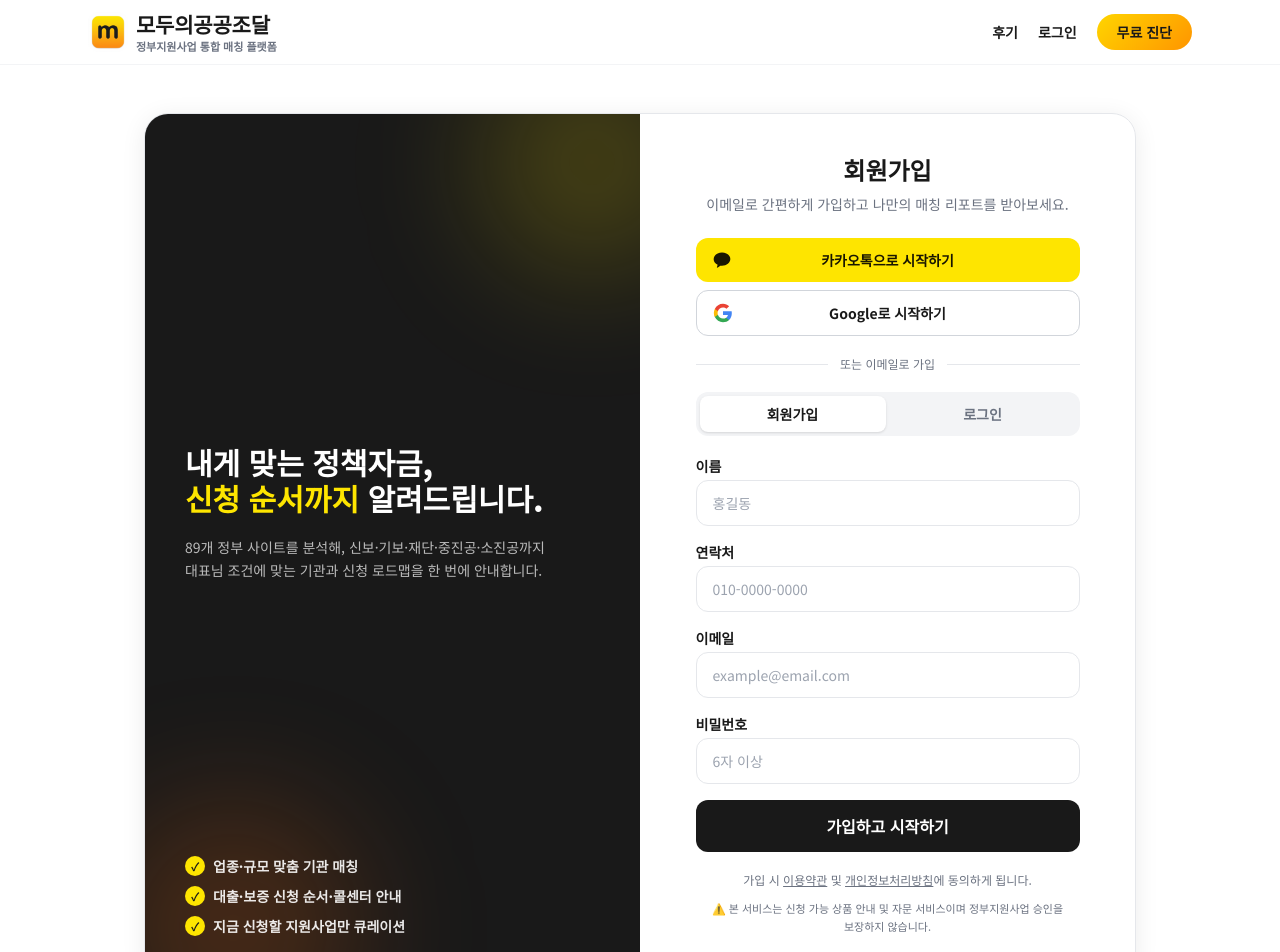
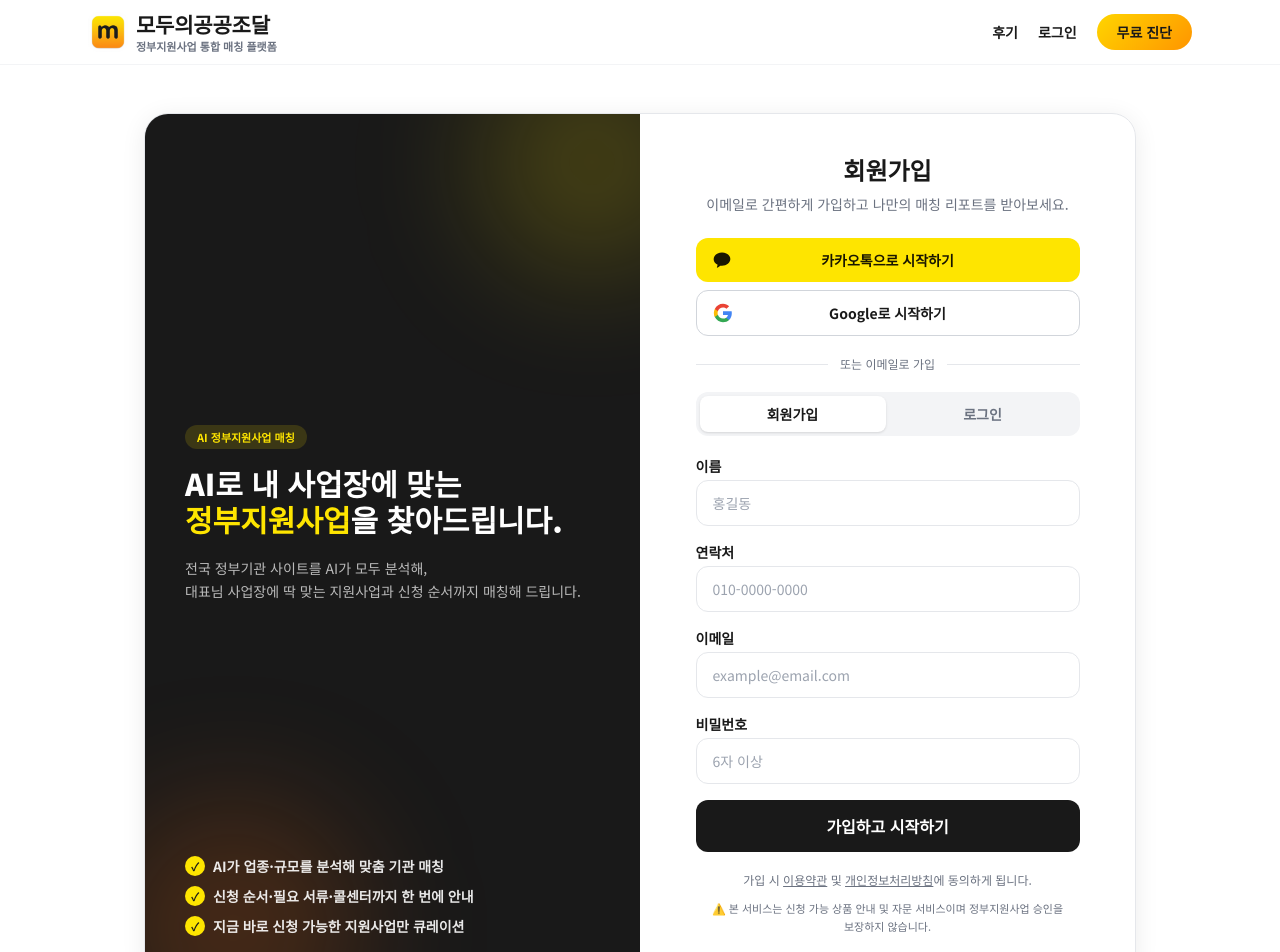
Before and after one commit to ppfa26/PPFA26, a Next.js app: page /signup in a window 1280 px wide. Shown: the top 952 px of the page. Built offline with nearby package versions, Linux system fonts and the light colour scheme; no server answers; a web font is replaced by a local one.

Commit message:
회원가입/로그인: 좌측 패널 문구를 AI 정부지원사업 매칭 톤으로 고급스럽게 변경 (대출 브로커 느낌 제거)

```diff
--- a/src/app/signup/page.tsx
+++ b/src/app/signup/page.tsx
@@ -161,20 +161,23 @@ function SignupInner() {
           {/* 상단 여백용 (로고 자리 — 헤더에 이미 있어 중복 표기하지 않음) */}
           <div className="relative h-4" />
           <div className="relative">
-            <h2 className="break-keep text-2xl font-extrabold leading-snug text-white xl:text-3xl">
-              내게 맞는 정책자금,<br />
-              <span className="text-brand-yellow">신청 순서까지</span> 알려드립니다.
+            <span className="inline-block rounded-full bg-brand-yellow/15 px-3 py-1 text-[11px] font-bold text-brand-yellow">
+              AI 정부지원사업 매칭
+            </span>
+            <h2 className="mt-4 break-keep text-2xl font-extrabold leading-snug text-white xl:text-3xl">
+              AI로 내 사업장에 맞는<br />
+              <span className="text-brand-yellow">정부지원사업</span>을 찾아드립니다.
             </h2>
             <p className="mt-5 break-keep text-sm leading-relaxed text-white/70">
-              89개 정부 사이트를 분석해, 신보·기보·재단·중진공·소진공까지<br />
-              대표님 조건에 맞는 기관과 신청 로드맵을 한 번에 안내합니다.
+              전국 정부기관 사이트를 AI가 모두 분석해,<br />
+              대표님 사업장에 딱 맞는 지원사업과 신청 순서까지 매칭해 드립니다.
             </p>
           </div>
           <ul className="relative space-y-2.5">
             {[
-              "업종·규모 맞춤 기관 매칭",
-              "대출·보증 신청 순서·콜센터 안내",
-              "지금 신청할 지원사업만 큐레이션",
+              "AI가 업종·규모를 분석해 맞춤 기관 매칭",
+              "신청 순서·필요 서류·콜센터까지 한 번에 안내",
+              "지금 바로 신청 가능한 지원사업만 큐레이션",
             ].map((t) => (
               <li key={t} className="flex items-center gap-2 text-sm font-semibold text-white/90">
                 <span className="flex h-5 w-5 shrink-0 items-center justify-center rounded-full bg-brand-yellow text-[11px] text-brand-dark">✓</span>
```
